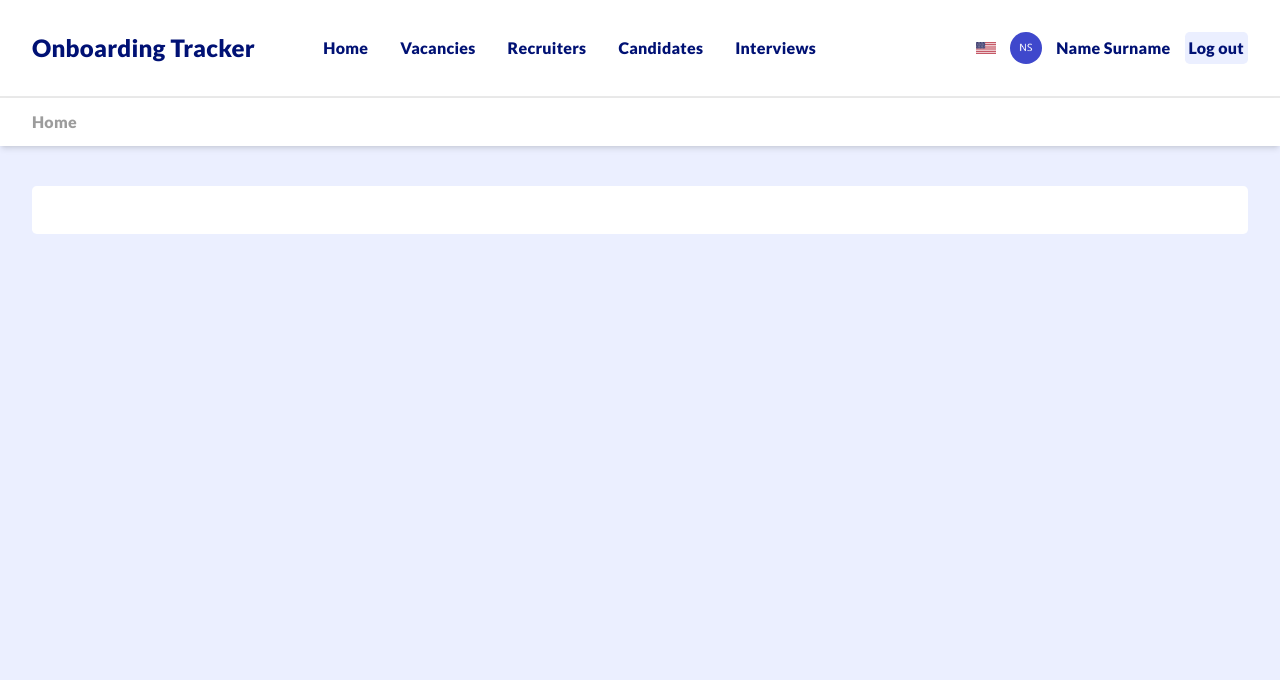
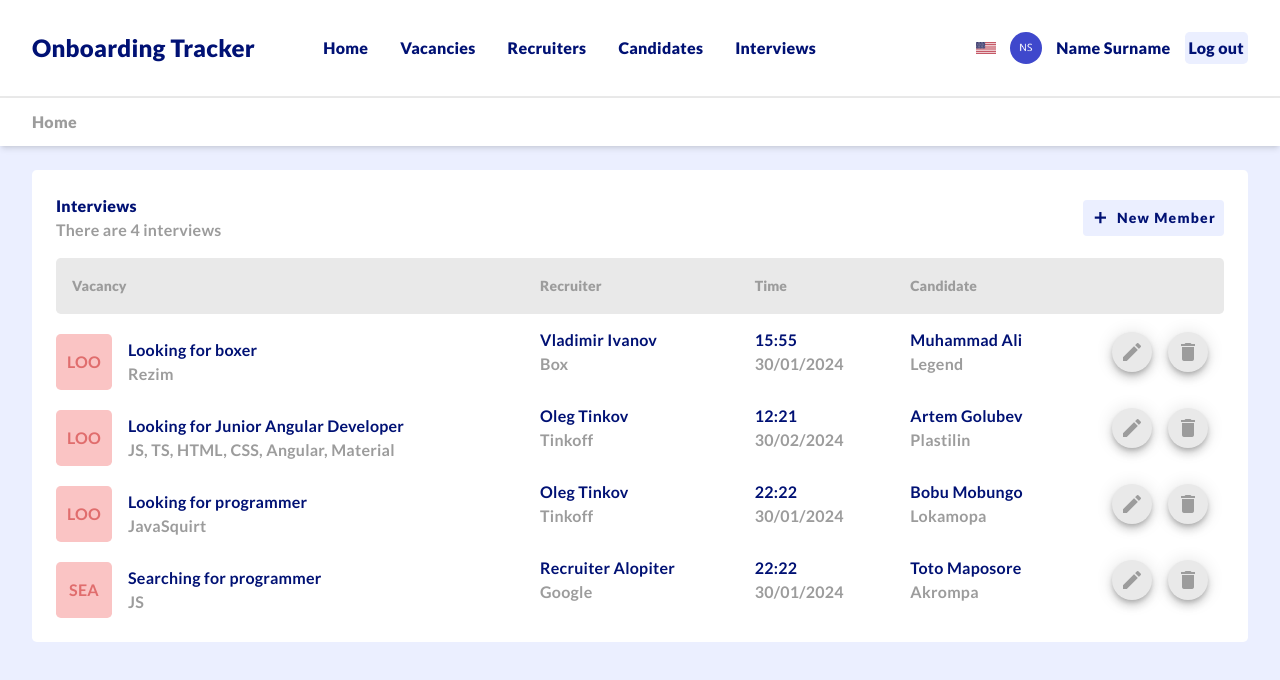
Before and after one commit to stycaboj/recruiters, an Angular app in the folder Learning/: page /interviews in a window 1280 px wide. Shown: the top 680 px of the page. Built offline with nearby package versions, Linux system fonts and the light colour scheme.

Commit message:
feat: interviews

```diff
--- a/Learning/src/app/interviews/interviews.component.html
+++ b/Learning/src/app/interviews/interviews.component.html
@@ -1,5 +1,79 @@
 <div class="page-container">
-    <div class="interviews">
-
+    <div class="flex flex-col p-6 rounded bg-white">
+        <div class="flex justify-between items-center">
+            <div>
+                <div class="font-bold text-blue text-base">
+                    Interviews
+                </div>
+                <div class="font-semibold text-gray text-base">
+                    There are {{interviews.length}} interviews
+                </div>
+            </div>
+            <button mat-button color="primary" class="!font-bold !text-blue !bg-lblue">
+                <mat-icon class="!font-bold">
+                    add
+                </mat-icon>
+                New Member
+            </button>
+        </div>
+        <table mat-table [dataSource]="interviews" class="mt-4">
+            <ng-container matColumnDef="vacancy">
+                <th mat-header-cell *matHeaderCellDef class="!font-bold !text-gray !bg-lgray !rounded-l"> Vacancy </th>
+                <td mat-cell *matCellDef="let interview">
+                    <div class="flex items-center mt-5 -ml-4">
+                        <div class="flex justify-center items-center text-base font-semibold w-14 h-14 rounded text-coral bg-lcoral mr-4">
+                            {{ getIcon(interview) }}
+                        </div>
+                        <div>
+                            <div class="text-base text-blue font-semibold">{{ interview.vacancyTitle }}</div>
+                            <div class="text-base text-gray font-semibold">{{ interview.vacancyDescription }}</div>
+                        </div>
+                    </div>
+                </td>
+            </ng-container>
+            <ng-container matColumnDef="recruiter">
+                <th mat-header-cell *matHeaderCellDef class="!font-bold !text-gray !bg-lgray"> Recruiter </th>
+                <td mat-cell *matCellDef="let interview">
+                    <div>
+                        <div class="text-base text-blue font-semibold">{{ interview.recruiterTitle }}</div>
+                        <div class="text-base text-gray font-semibold">{{ interview.recruiterDescription }}</div>
+                    </div>
+                </td>
+            </ng-container>
+            <ng-container matColumnDef="time">
+                <th mat-header-cell *matHeaderCellDef class="!font-bold !text-gray !bg-lgray"> Time </th>
+                <td mat-cell *matCellDef="let interview">
+                    <div>
+                        <div class="text-base text-blue font-semibold">{{ interview.timeTitle }}</div>
+                        <div class="text-base text-gray font-semibold">{{ interview.timeDescription }}</div>
+                    </div>
+                </td>
+            </ng-container>
+            <ng-container matColumnDef="candidate">
+                <th mat-header-cell *matHeaderCellDef class="!font-bold !text-gray !bg-lgray"> Candidate
+                </th>
+                <td mat-cell *matCellDef="let interview">
+                    <div>
+                        <div class="text-base text-blue font-semibold">{{ interview.candidateTitle }}</div>
+                        <div class="text-base text-gray font-semibold">{{ interview.candidateDescription }}</div>
+                    </div>
+                </td>
+            </ng-container>
+            <ng-container matColumnDef="buttons">
+                <th mat-header-cell *matHeaderCellDef class="!font-bold !text-gray !bg-lgray !rounded-r"></th>
+                <td mat-cell *matCellDef="let interview">
+                    <div class="flex justify-between max-w-24 flex-1 ml-auto">
+                        <button mat-mini-fab class="!bg-lgray">
+                            <mat-icon class="!text-gray">edit</mat-icon>
+                        </button>
+                        <button mat-mini-fab class="!bg-lgray">
+                            <mat-icon class="!text-gray">delete</mat-icon>
+                        </button>
+                    </div>
+                </td>
+            </ng-container>
+            <tr mat-header-row *matHeaderRowDef="columnsToDisplay"></tr>
+            <tr mat-row *matRowDef="let myRowData; columns: columnsToDisplay"></tr>
+        </table>
     </div>
 </div>
--- a/Learning/src/app/interviews/interviews.component.scss
+++ b/Learning/src/app/interviews/interviews.component.scss
@@ -13,11 +13,6 @@ a {
     min-height: calc(100vh - 8.767rem);
 }
 
-.interviews {
-    display: flex;
-    flex-direction: column;
-    padding: 1.5rem 2rem;
-    margin: 1rem 0;
-    border-radius: 0.3rem;
-    background-color: #fff;
+.mat-mdc-cell, .mat-mdc-header-cell {
+    border-bottom: none;
 }
--- a/Learning/src/app/interviews/interviews.component.ts
+++ b/Learning/src/app/interviews/interviews.component.ts
@@ -1,4 +1,5 @@
 import { Component } from '@angular/core';
+import { InterviewModel } from '../../core/models/interview.model';
 
 @Component({
   selector: 'app-interviews',
@@ -6,5 +7,62 @@ import { Component } from '@angular/core';
   styleUrl: './interviews.component.scss'
 })
 export class InterviewsComponent {
+  getIcon(interview: InterviewModel): string {
+    return interview.vacancyTitle.slice(0, 3).toUpperCase();
+  }
 
+  public columnsToDisplay = [
+    'vacancy',
+    'recruiter',
+    'time',
+    'candidate',
+    'buttons'
+  ];
+
+  public interviews: InterviewModel[] = [
+    {
+      id: 0,
+      vacancyTitle: 'Looking for boxer',
+      vacancyDescription: 'Rezim',
+      recruiterTitle: 'Vladimir Ivanov',
+      recruiterDescription: 'Box',
+      timeTitle: '15:55',
+      timeDescription: '30/01/2024',
+      candidateTitle: 'Muhammad Ali',
+      candidateDescription: 'Legend'
+    },
+    {
+      id: 1,
+      vacancyTitle: 'Looking for Junior Angular Developer',
+      vacancyDescription: 'JS, TS, HTML, CSS, Angular, Material',
+      recruiterTitle: 'Oleg Tinkov',
+      recruiterDescription: 'Tinkoff',
+      timeTitle: '12:21',
+      timeDescription: '30/02/2024',
+      candidateTitle: 'Artem Golubev',
+      candidateDescription: 'Plastilin'
+    },
+    {
+      id: 2,
+      vacancyTitle: 'Looking for programmer',
+      vacancyDescription: 'JavaSquirt',
+      recruiterTitle: 'Oleg Tinkov',
+      recruiterDescription: 'Tinkoff',
+      timeTitle: '22:22',
+      timeDescription: '30/01/2024',
+      candidateTitle: 'Bobu Mobungo',
+      candidateDescription: 'Lokamopa'
+    },
+    {
+      id: 3,
+      vacancyTitle: 'Searching for programmer',
+      vacancyDescription: 'JS',
+      recruiterTitle: 'Recruiter Alopiter',
+      recruiterDescription: 'Google',
+      timeTitle: '22:22',
+      timeDescription: '30/01/2024',
+      candidateTitle: 'Toto Maposore',
+      candidateDescription: 'Akrompa'
+    },
+  ]
 }
--- a/Learning/src/app/vacancies/vacancies.component.html
+++ b/Learning/src/app/vacancies/vacancies.component.html
@@ -9,7 +9,7 @@
     <mat-card class="flex flex-col py-6 px-8 my-4 !rounded bg-white" *ngFor="let vacancy of vacancies">
         <div class="flex justify-between items-center flex-wrap">
             <div class="flex">
-                <div class="flex justify-center items-center text-2xl font-semibold w-20 h-20 rounded text-coral bg-lcoral">{{ vacancy.icon }}</div>
+                <div class="flex justify-center items-center text-2xl font-semibold w-20 h-20 rounded text-coral bg-lcoral">{{ getIcon(vacancy) }}</div>
                 <div>
                     <a href="#" class="flex font-bold text-lg text-blue px-4 pt-4 flex-wrap">
                         <div>{{ vacancy.name }}</div>
--- a/Learning/src/app/vacancies/vacancies.component.ts
+++ b/Learning/src/app/vacancies/vacancies.component.ts
@@ -7,6 +7,10 @@ import { RecruitersComponent } from '../recruiters/recruiters.component';
   styleUrl: './vacancies.component.scss',
 })
 export class VacanciesComponent implements OnInit {
+  getIcon(vacancy: any): string {
+    return vacancy.name.slice(0, 3).toUpperCase();
+  }
+
   public vacancies = [
     {
       id: 0,
```
Also changed, not shown: Learning/src/app/interviews/interviews.module.ts (+8 -2 lines), Learning/src/core/models/interview.model.ts (added, +11 -0 lines).
